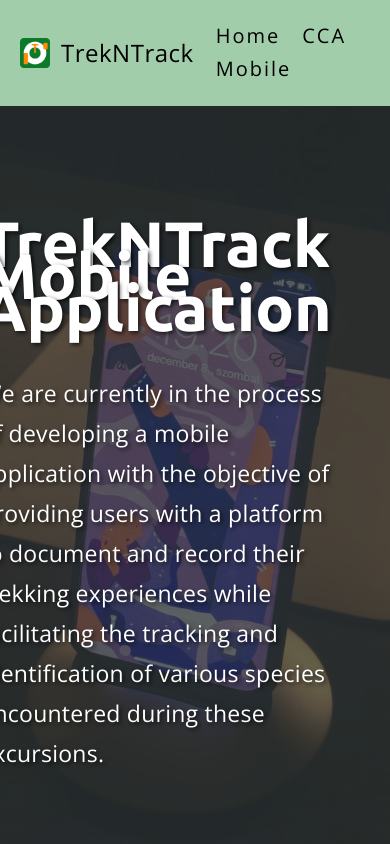
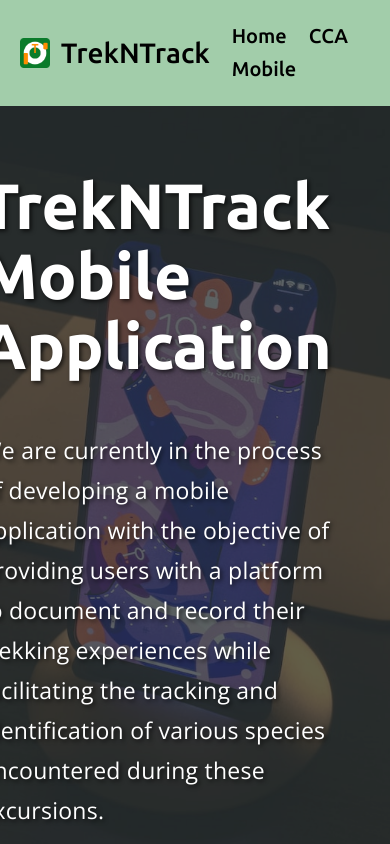
Before and after one commit to aloysiustanrs/angular-trekntrek, an Angular app: page /mobile in a window 390 px wide. Built offline with nearby package versions, Linux system fonts and the light colour scheme.

Commit message:
responsiveness and font family changes

```diff
--- a/src/app/cca/cca.component.css
+++ b/src/app/cca/cca.component.css
@@ -28,6 +28,7 @@
   font-size: 4rem;
   font-family: 'Ubuntu', sans-serif;
   font-weight: 700;
+  line-height: 70px;
   margin-bottom: 40px;
   text-shadow: 2px 2px 4px rgba(0, 0, 0, 0.7);
 }
@@ -52,7 +53,7 @@
     background-image: url('../../assets/green-aesthetic.jpg');
     background-repeat: no-repeat;
     background-position: fixed;
-    background-size: auto;
+    background-size: cover;
 
 }
 
@@ -96,19 +97,6 @@
 }
 
 
-/* other-benefits */
-
-.other-benefits{
-  background-color: azure;
-  padding: 50px;
-}
-
-.other-benefits h1{
-  font-size: 2rem;
-  text-align: center;
-  margin: 20px;
-}
-
 
 
 
@@ -121,9 +109,13 @@
   padding: 20px;
 }
 
+.panel{
+  padding: 20px;
+}
+
 .panel-title{
   font-family: 'Open Sans', sans-serif;
-  font-size: 22px;
+  font-size: 20px;
 }
 
 
@@ -133,9 +125,19 @@
 }
 
 .point-list li {
+  font-size: 20px;
+  margin-bottom: 20px;
+  padding: 10px;
+}
+
+.point-list h2{
+  font-family: 'Open Sans', sans-serif;
+  font-size: 25px;
+}
+
+.point-list p{
   font-family: 'Open Sans', sans-serif;
   font-size: 18px;
-  margin-bottom: 20px;
 }
 
 
--- a/src/app/cca/cca.component.html
+++ b/src/app/cca/cca.component.html
@@ -73,7 +73,7 @@
 
     <div class="accordion">
       <mat-accordion >
-        <mat-expansion-panel>
+        <mat-expansion-panel class="panel">
           <mat-expansion-panel-header>
             <mat-panel-title class="panel-title">
               Benefit to Schools
@@ -101,7 +101,7 @@
           </div>
         </mat-expansion-panel>
 
-        <mat-expansion-panel>
+        <mat-expansion-panel class="panel">
           <mat-expansion-panel-header>
             <mat-panel-title class="panel-title">
               Benefit to Students
@@ -141,7 +141,7 @@
           </div>
         </mat-expansion-panel>
 
-        <mat-expansion-panel>
+        <mat-expansion-panel class="panel">
           <mat-expansion-panel-header>
             <mat-panel-title class="panel-title">
               Benefit to Organisations
--- a/src/app/header/header.component.css
+++ b/src/app/header/header.component.css
@@ -20,21 +20,20 @@
 }
 
 .logo button {
-
-  font-size: 24px;
-  letter-spacing: 0.5px;
-  font-weight: 500;
+  font-family: 'Ubuntu', sans-serif;
+  font-size: 28px;
   text-decoration: none;
   border: none;
   background-color: transparent;
   cursor: pointer;
   color: black;
 
+
 }
 
 .nav-buttons button {
+  font-family: 'Ubuntu', sans-serif;
   font-size: 20px;
-  font-weight: 500;
   text-decoration: none;
   background-color: transparent;
   border: none;
--- a/src/app/home/home.component.css
+++ b/src/app/home/home.component.css
@@ -2,16 +2,15 @@
   position: relative;
   width: 100%;
   height: 1000px;
-
 }
 
 .image-container img {
   position: absolute;
-
   width: 100%;
   height: 100%;
   object-fit: cover;
-  filter: brightness(50%);}
+  filter: brightness(50%);
+}
 
 .text-overlay {
   position: absolute;
@@ -40,19 +39,16 @@
   margin: 0;
 }
 
-
 /* 3 box */
 
 .container {
-
   padding: 50px;
   display: flex;
   justify-content: space-around;
   background-image: url('../../assets/green-aesthetic.jpg');
-  background-size:cover;
+  background-size: cover;
   background-position: center;
-  color:black;
-
+  color: black;
 }
 
 .box {
@@ -63,7 +59,7 @@
 }
 
 .box img {
-  width: 500px;
+  width: 100%;
   height: 400px;
   object-fit: cover;
   border-radius: 5px;
@@ -71,8 +67,7 @@
 }
 
 .box h2 {
-  font-size:30px;
-
+  font-size: 30px;
   margin-bottom: 20px;
 }
 
@@ -80,3 +75,20 @@
   font-size: 16px;
   margin-bottom: 0;
 }
+
+@media (max-width: 1000px) {
+  .container {
+    flex-wrap: wrap;
+    justify-content: center;
+  }
+
+  .box {
+    width: 90%;
+    margin-bottom: 20px;
+  }
+
+  .box img {
+    width: 100%;
+    height: auto;
+  }
+}
--- a/src/app/mobile/mobile.component.css
+++ b/src/app/mobile/mobile.component.css
@@ -47,6 +47,7 @@
   .text-content h1{
     font-family: 'Ubuntu', sans-serif;
     font-weight: 700;
+    line-height: 70px;
     color: white;
     font-size: 4rem;
     text-shadow: 2px 2px 4px rgba(0, 0, 0, 0.7);
--- a/src/index.html
+++ b/src/index.html
@@ -8,8 +8,7 @@
   <link rel="icon" type="image/x-icon" href="favicon.ico">
   <link rel="preconnect" href="https://fonts.googleapis.com">
   <link rel="preconnect" href="https://fonts.gstatic.com" crossorigin>
-  <link href="https://fonts.googleapis.com/css2?family=Open+Sans:wght@400;700&family=Oswald:wght@400;500;600;700&family=Ubuntu:wght@700&display=swap" rel="stylesheet">
-</head>
+  <link href="https://fonts.googleapis.com/css2?family=Open+Sans:wght@400;700&family=Oswald:wght@400;500;600;700&family=Ubuntu:wght@500;700&display=swap" rel="stylesheet"></head>
 <body class="mat-typography">
   <app-root></app-root>
 </body>
--- a/src/styles.css
+++ b/src/styles.css
@@ -19,8 +19,3 @@
     font-family: 'Oswald', sans-serif;
 
 }
-
-button{
-    font-family: 'Open Sans', sans-serif;
-    letter-spacing: 2px;
-}
```
